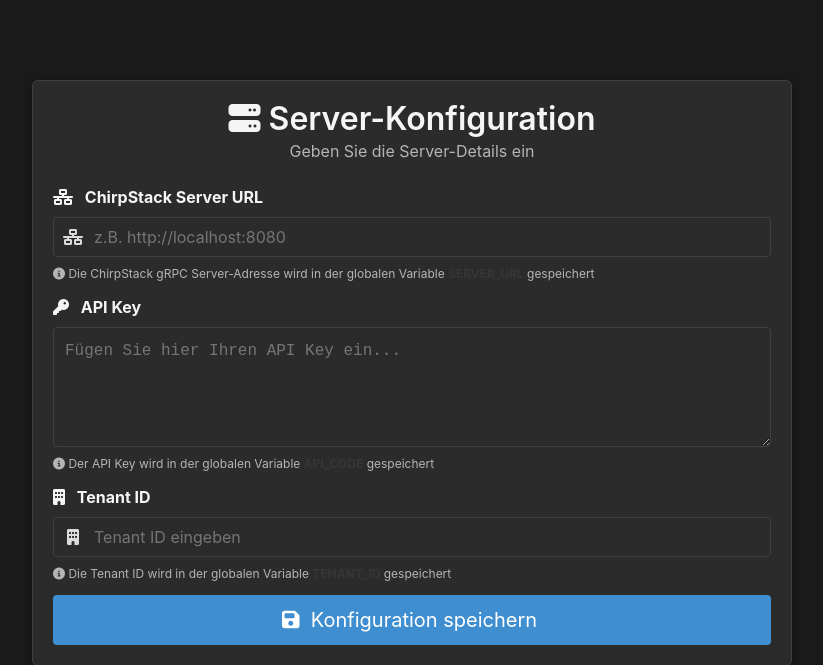
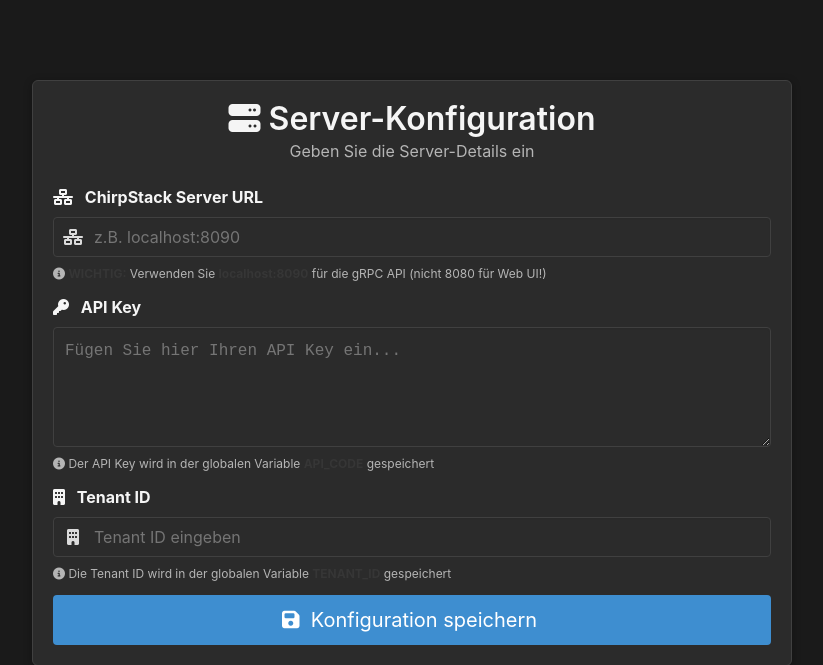
Before and after one commit to krusadejr/lorawan-registration-server, a Flask app: page /server-config in a window 1280 px wide. Shown: the part 52-717 px from the top of the page, without its empty margins (228-1051 px from the left). Run offline with Flask 3, Linux system fonts and the light colour scheme.

Commit message:
Fix server URL placeholder and help text - use port 8090 for gRPC API
- Changed placeholder from 'http://localhost:8080' to 'localhost:8090'
- Updated help text to emphasize using port 8090 for gRPC API
- Port 8080 is for Web UI, port 8090 is for gRPC API
- This was causing authentication failures

```diff
--- a/templates/server_config.html
+++ b/templates/server_config.html
@@ -25,7 +25,7 @@
                             class="input dark-input"
                             type="text"
                             name="server_url"
-                            placeholder="z.B. http://localhost:8080"
+                            placeholder="z.B. localhost:8090"
                             value="{% if server_url %}{{ server_url }}{% endif %}">
                         <span class="icon is-left">
                             <i class="fas fa-network-wired"></i>
@@ -33,7 +33,7 @@
                     </div>
                     <p class="help has-text-grey-light">
                         <i class="fas fa-info-circle"></i>
-                        Die ChirpStack gRPC Server-Adresse wird in der globalen Variable <strong>SERVER_URL</strong> gespeichert
+                        <strong>WICHTIG:</strong> Verwenden Sie <strong>localhost:8090</strong> für die gRPC API (nicht 8080 für Web UI!)
                     </p>
                 </div>
 
```
